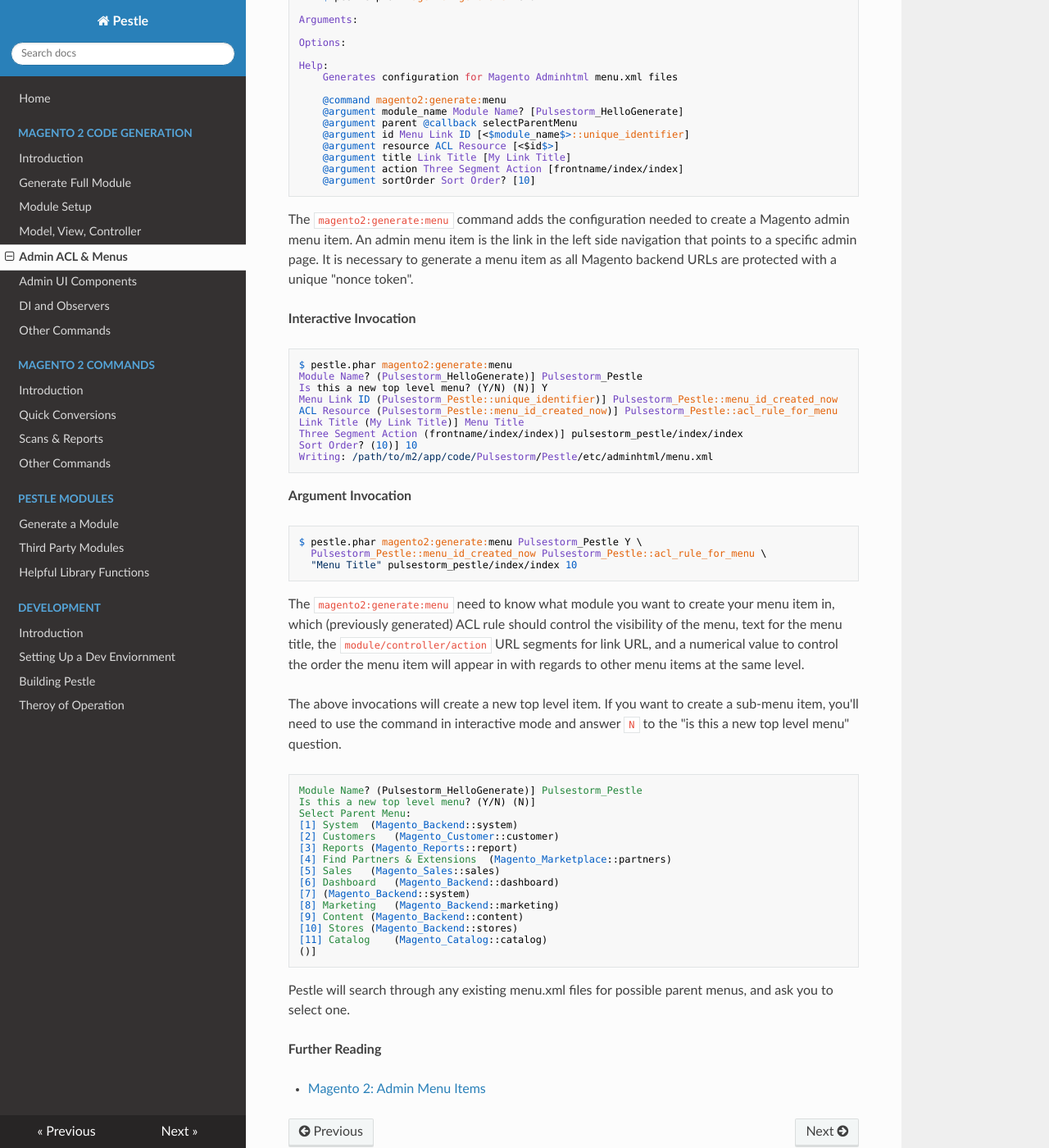
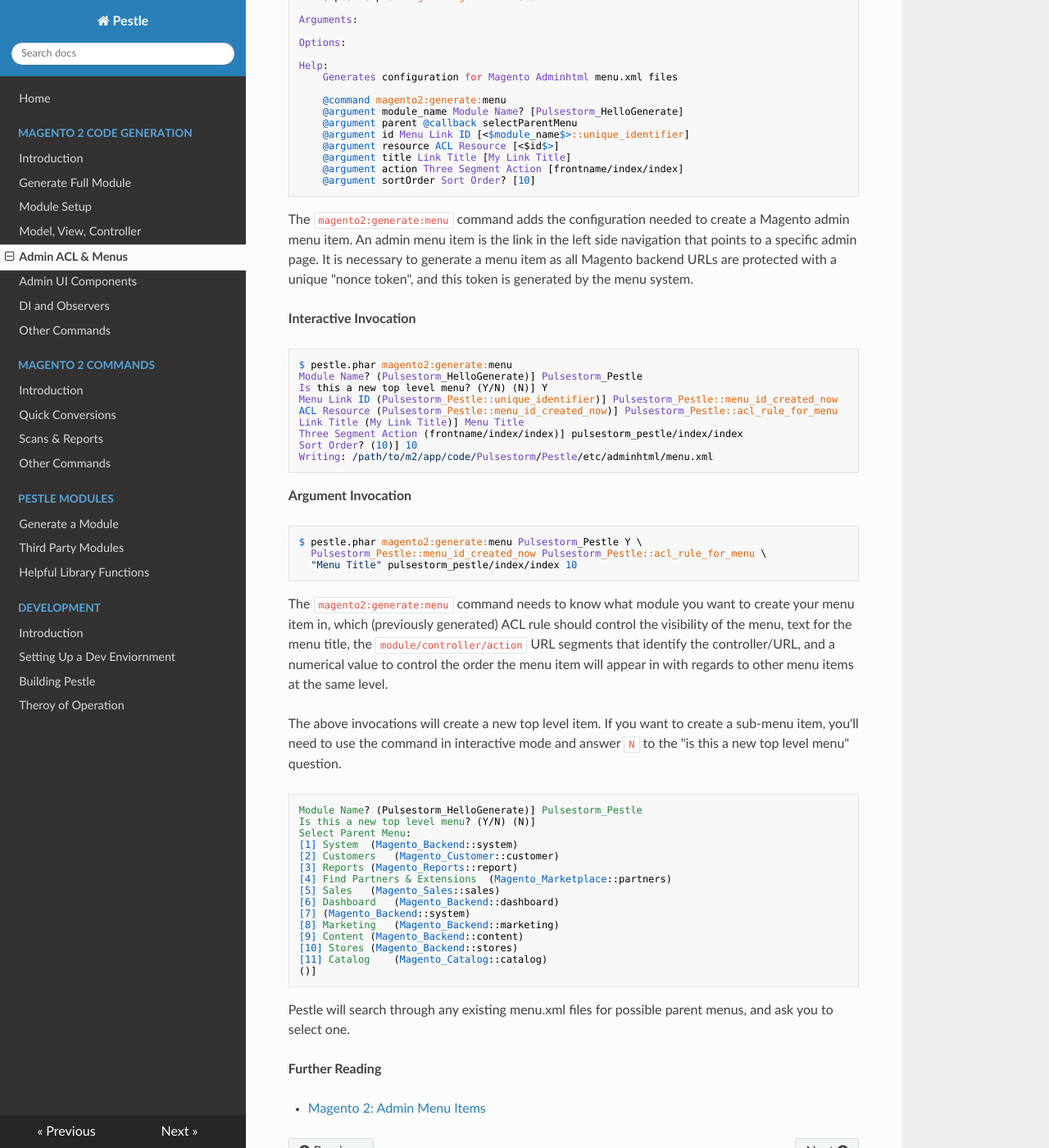
Before and after one commit to astorm/pestle, an MkDocs documentation site: the page built from docs/magento2-generate-acl.md, in a window 1280 px wide and 1400 px high, scrolled down 3322 px. Shown: the whole window at 82% size. Built offline with MkDocs 1.6.1, drawn with Linux system fonts in a browser that asks for light colours; nearby versions of some CDN libraries.

Commit message:
Small edit

```diff
--- a/docs/magento2-generate-acl.md
+++ b/docs/magento2-generate-acl.md
@@ -162,7 +162,7 @@ If the class in question does not contain an `ADMIN_RESOURCE` constant, `magento
         @argument action Three Segment Action [frontname/index/index]
         @argument sortOrder Sort Order? [10]
 
-The `magento2:generate:menu` command adds the configuration needed to create a Magento admin menu item.  An admin menu item is the link in the left side navigation that points to a specific admin page.  It is necessary to generate a menu item as all Magento backend URLs are protected with a unique "nonce token".
+The `magento2:generate:menu` command adds the configuration needed to create a Magento admin menu item.  An admin menu item is the link in the left side navigation that points to a specific admin page.  It is necessary to generate a menu item as all Magento backend URLs are protected with a unique "nonce token", and this token is generated by the menu system.
 
 **Interactive Invocation**
 
@@ -182,7 +182,7 @@ The `magento2:generate:menu` command adds the configuration needed to create a M
       Pulsestorm_Pestle::menu_id_created_now Pulsestorm_Pestle::acl_rule_for_menu \
       "Menu Title" pulsestorm_pestle/index/index 10
 
-The `magento2:generate:menu` need to know what module you want to create your menu item in, which (previously generated) ACL rule should control the visibility of the menu, text for the menu title, the `module/controller/action` URL segments for link URL, and a numerical value to control the order the menu item will appear in with regards to other menu items at the same level.
+The `magento2:generate:menu` command needs to know what module you want to create your menu item in, which (previously generated) ACL rule should control the visibility of the menu, text for the menu title, the `module/controller/action` URL segments that identify the controller/URL, and a numerical value to control the order the menu item will appear in with regards to other menu items at the same level.
 
 The above invocations will create a new top level item.  If you want to create a sub-menu item, you'll need to use the command in interactive mode and answer `N` to the "is this a new top level menu" question.
 
```
